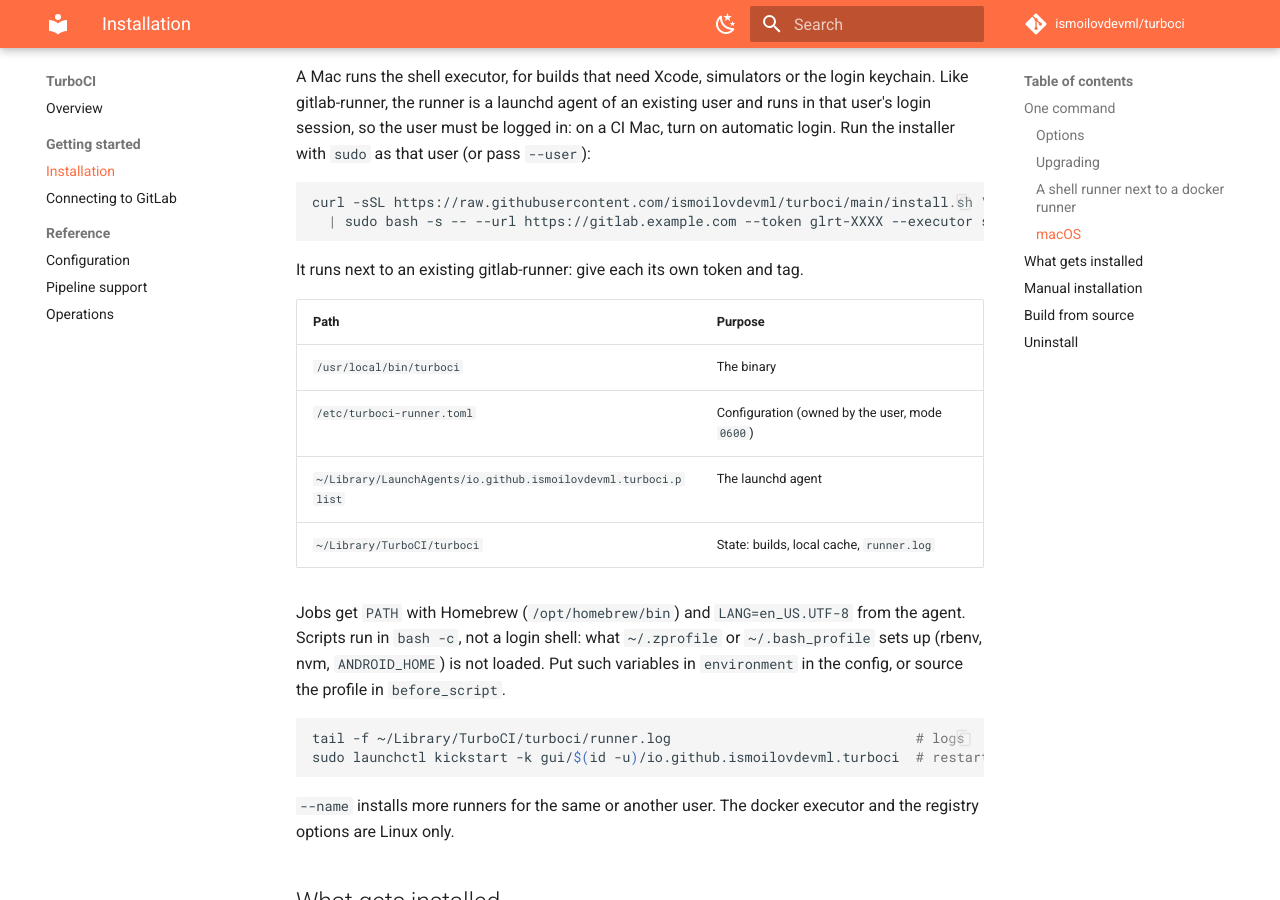
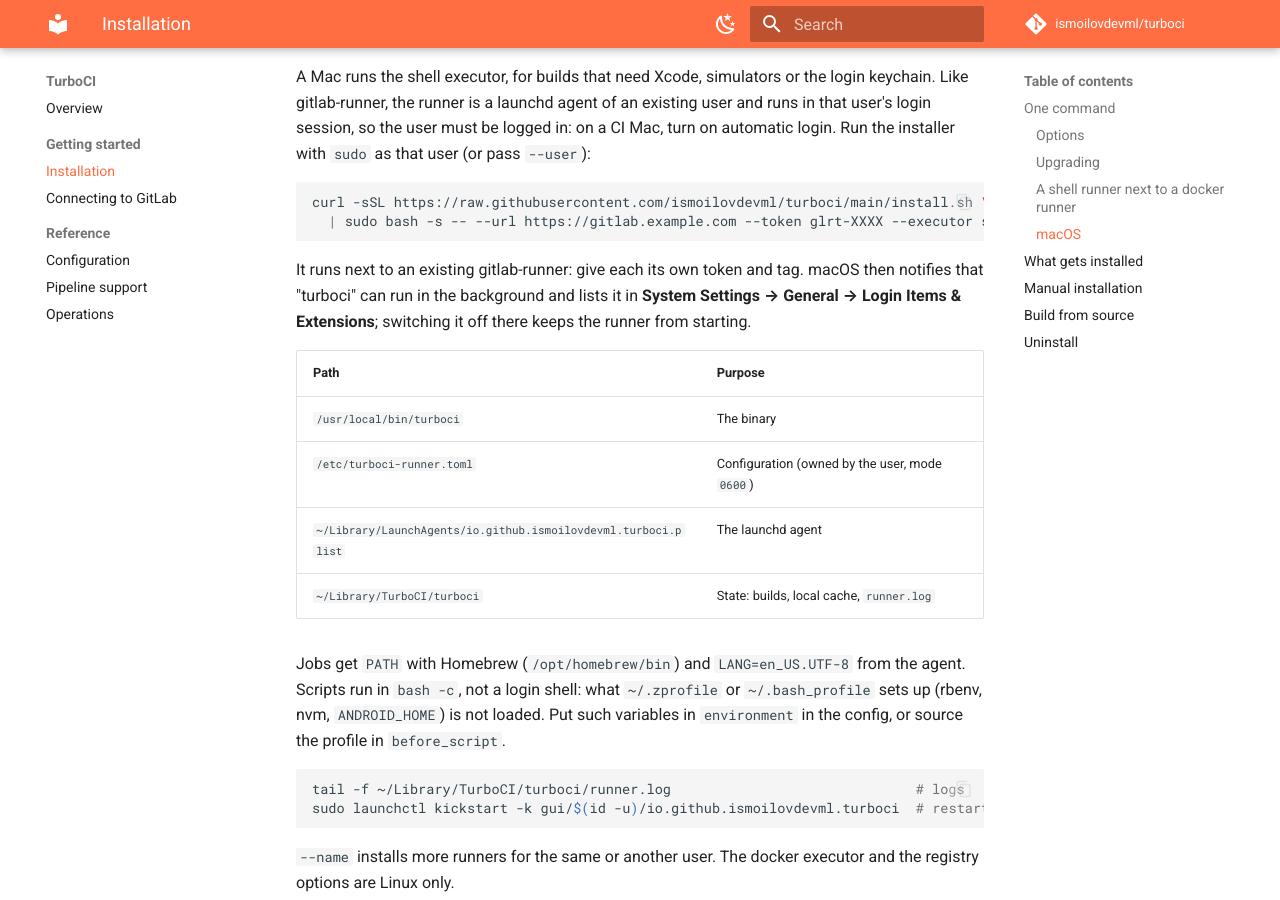
Before and after one commit to ismoilovdevml/turboci, an MkDocs documentation site: the page built from docs/installation.md, in a window 1280 px wide and 900 px high, scrolled down 2981 px. Built offline with MkDocs 1.6.1 and Material for MkDocs 9.7.7, drawn with Linux system fonts in a browser that asks for light colours; comment, search, counter and statistics services are not loaded.

````diff
--- a/docs/installation.md
+++ b/docs/installation.md
@@ -121,6 +121,9 @@
 ```
 
 It runs next to an existing gitlab-runner: give each its own token and tag.
+macOS then notifies that "turboci" can run in the background and lists it in
+**System Settings → General → Login Items & Extensions**; switching it off
+there keeps the runner from starting.
 
 | Path | Purpose |
 |---|---|
````
Also changed, not shown: 3 other files.
